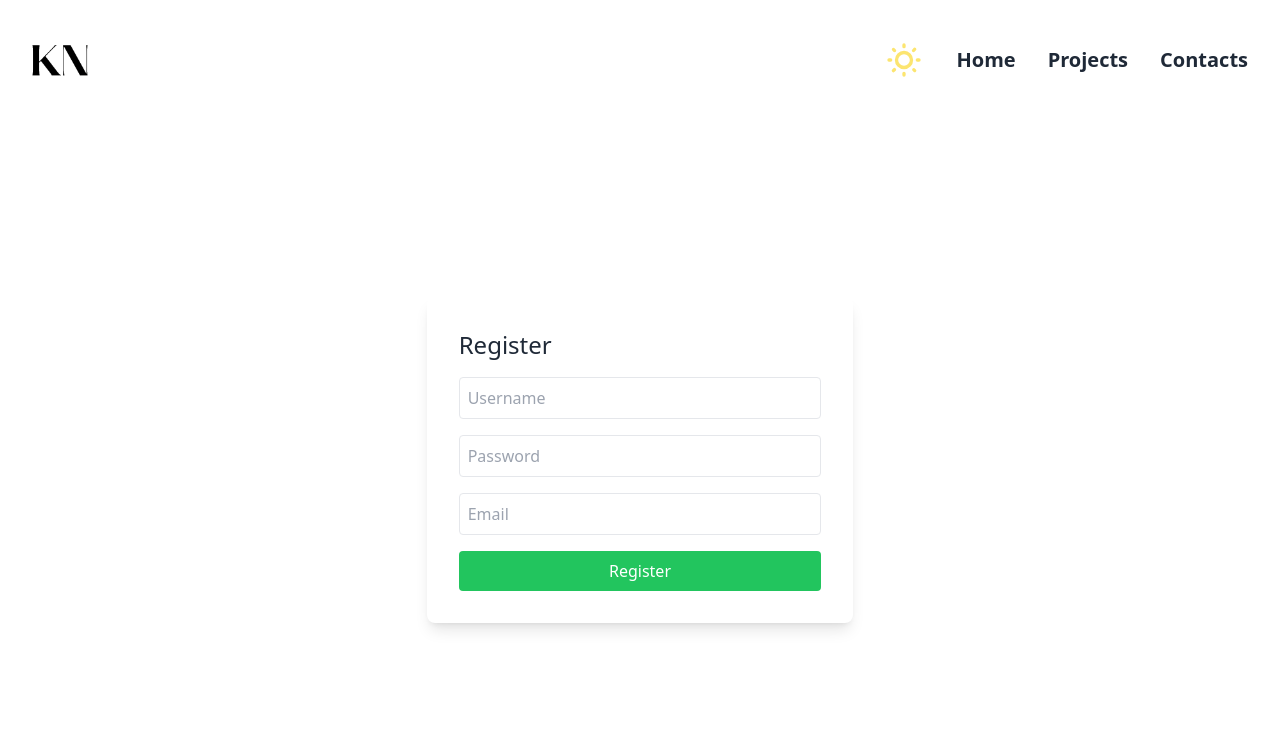
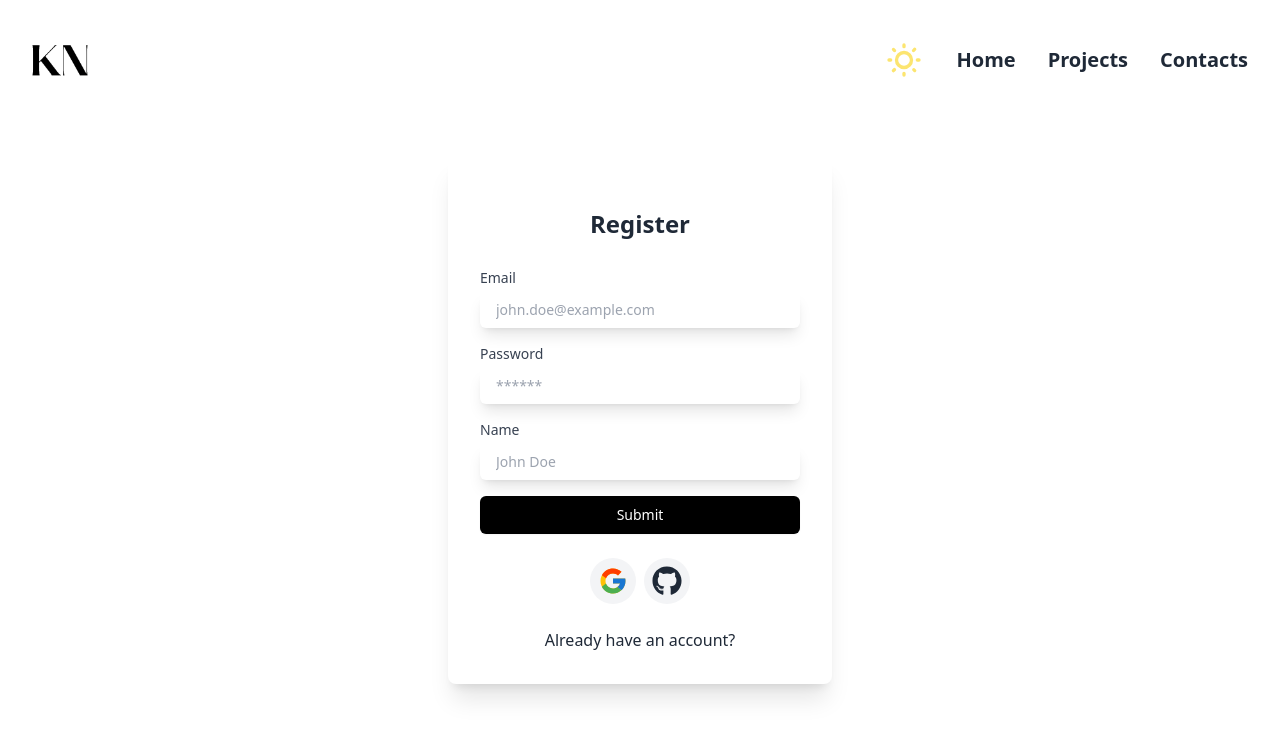
Before and after one commit to krisszcode/portfolio, a Next.js app in the folder frontend/: page /register in a window 1280 px wide. Shown: the top 738 px of the page. Built offline with nearby package versions, Linux system fonts and the light colour scheme.

Commit message:
Refactor register page and add register form component

```diff
--- a/frontend/src/app/(auth)/register/page.tsx
+++ b/frontend/src/app/(auth)/register/page.tsx
@@ -1,15 +1,10 @@
-'use client'
-const Register = () => {
+import { RegisterForm } from "@components/auth/register-form";
+
+const RegisterPage = () => {
 
   return (
-      <form className="bg-white p-8 rounded-lg w-1/3 mx-auto mt-20 shadow-lg">
-        <h1 className="text-2xl mb-4">Register</h1>
-        <input name='username' type="text" placeholder="Username" onChange={(e) => setUsername(e.target.value)} className="p-2 mb-4 w-full border rounded" />
-        <input name='password' type="password" placeholder="Password" onChange={(e) => setPassword(e.target.value)} className="p-2 mb-4 w-full border rounded" />
-        <input name='email' type="email" placeholder="Email" onChange={(e) => setEmail(e.target.value)} className="p-2 mb-4 w-full border rounded" />
-        <button type="submit" className="bg-green-500 text-white p-2 w-full rounded hover:bg-green-600">Register</button>
-      </form>
+    <RegisterForm/>
   );
 };
 
-export default Register;
+export default RegisterPage;
--- /dev/null
+++ b/frontend/src/app/components/auth/register-form.tsx
@@ -0,0 +1,98 @@
+"use client"
+
+import { CardWrapper } from "./card-wrapper";
+import { zodResolver } from "@hookform/resolvers/zod";
+import { useForm } from "react-hook-form";
+import * as z from "zod";
+import { useTransition } from "react";
+
+import { RegisterSchema } from '@schemas/index'
+import { FormError } from "@components/form-error";
+import { FormSuccess } from "@components/form-success";
+import axios from "axios";
+
+
+
+export const RegisterForm = () => {
+    const [isPending, startTransition] = useTransition();
+    const LoginCall = async () => {
+        try {
+            const response = await axios.post('http://localhost:4000/login', {
+                email: 'alma@alma.com',
+                password: 'alma'
+            });
+            return response.data;
+        } catch (error) {
+            console.log(error);
+        }
+    };
+
+
+    const { register, handleSubmit, formState: { errors } } = useForm<z.infer<typeof RegisterSchema>>({
+        resolver: zodResolver(RegisterSchema),
+        defaultValues: {
+            email: "",
+            password: "",
+            name: "",
+        }
+    });
+
+    const onSubmit = async (values: z.infer<typeof RegisterSchema>) => {
+        startTransition(() => {
+            const response = LoginCall();
+            return response
+        });
+        // const response = await LoginCall();
+
+    };
+
+
+
+   return (
+    <CardWrapper
+        headerLabel="Register"
+        backButtonLabel="Already have an account?"
+        backButtonHref="/login"
+        showSocial
+    >
+        <form onSubmit={handleSubmit(onSubmit)} className="flex flex-col space-y-4">
+            <div>
+                <label className="block text-sm font-medium text-gray-700">Email</label>
+                <input
+                disabled={isPending}
+                    {...register("email")}
+                    placeholder="john.doe@example.com"
+                    className="mt-1 focus:ring-indigo-500 focus:border-indigo-500 block w-full shadow-lg sm:text-sm border-gray-300 rounded-md px-4 py-2"
+                />
+            </div>
+            <div>
+                <label className="block text-sm font-medium text-gray-700">Password</label>
+                <input
+                    disabled={isPending}
+                    type="password"
+                    {...register("password")}
+                    placeholder="******"
+                    className="mt-1 focus:ring-indigo-500 focus:border-indigo-500 block w-full shadow-lg sm:text-sm border-gray-300 rounded-md px-4 py-2"
+                />
+            </div>
+            <div>
+                <label className="block text-sm font-medium text-gray-700">Name</label>
+                <input
+                disabled={isPending}
+                    {...register("name")}
+                    placeholder="John Doe"
+                    className="mt-1 focus:ring-indigo-500 focus:border-indigo-500 block w-full shadow-lg sm:text-sm border-gray-300 rounded-md px-4 py-2"
+                />
+            </div>
+            <FormError message="" />
+            <FormSuccess message=""/>
+            <button
+                type="submit"
+                className="py-2 px-4 border border-transparent shadow-sm text-sm font-medium rounded-md text-white bg-black dark:bg-gray-700 hover:bg-indigo-700 dark:hover:bg-indigo-700 focus:outline-none focus:ring-2 focus:ring-offset-2 focus:ring-indigo-500"
+            >
+                Submit
+            </button>
+            </form>
+    </CardWrapper>
+);
+};
--- a/frontend/src/app/schemas/index.ts
+++ b/frontend/src/app/schemas/index.ts
@@ -8,3 +8,15 @@ export const LoginSchema = z.object({
     message: 'Password is required'
   }),
 });
+
+export const RegisterSchema = z.object({
+  email: z.string().email({
+    message: 'Email is required',
+  }),
+  password: z.string().min(6, {
+    message: 'Minimum 6 characters required',
+  }),
+  name: z.string().min(3, {
+    message: 'Name is required',
+  }),
+});
```
